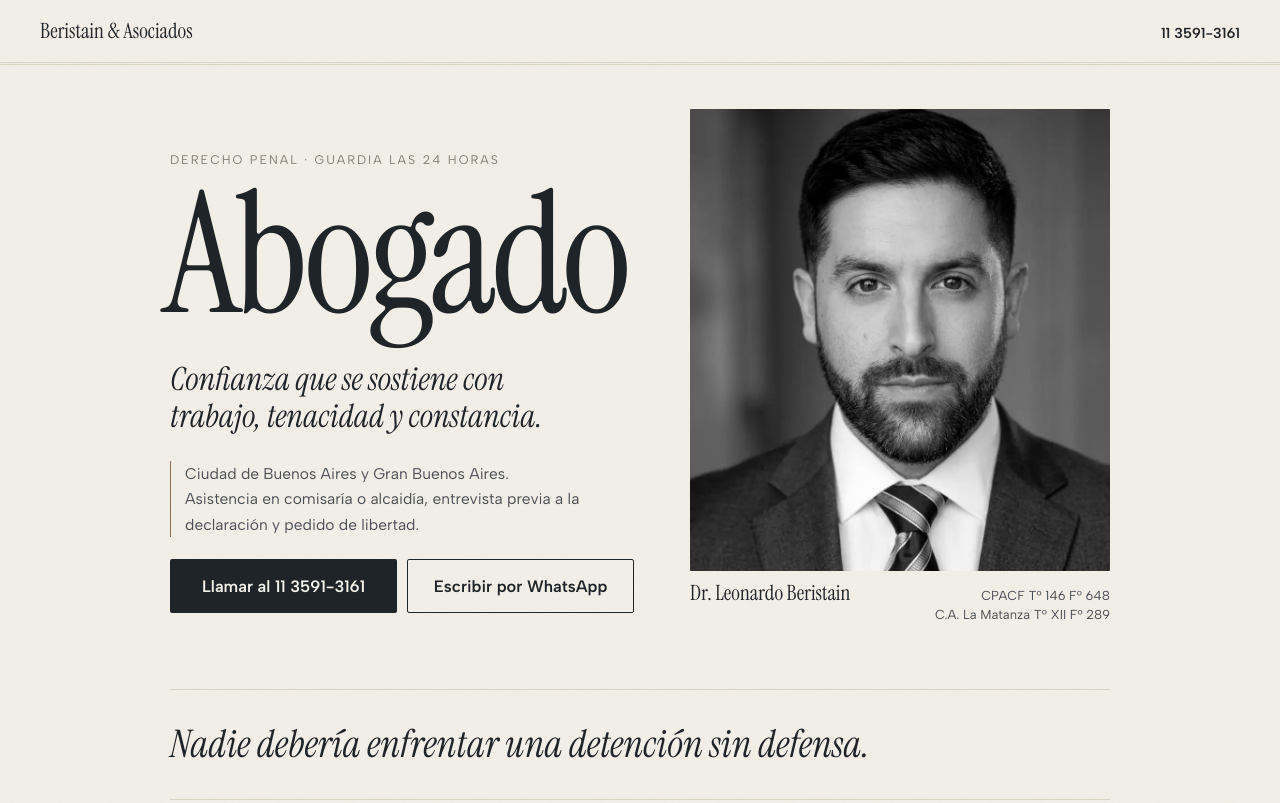
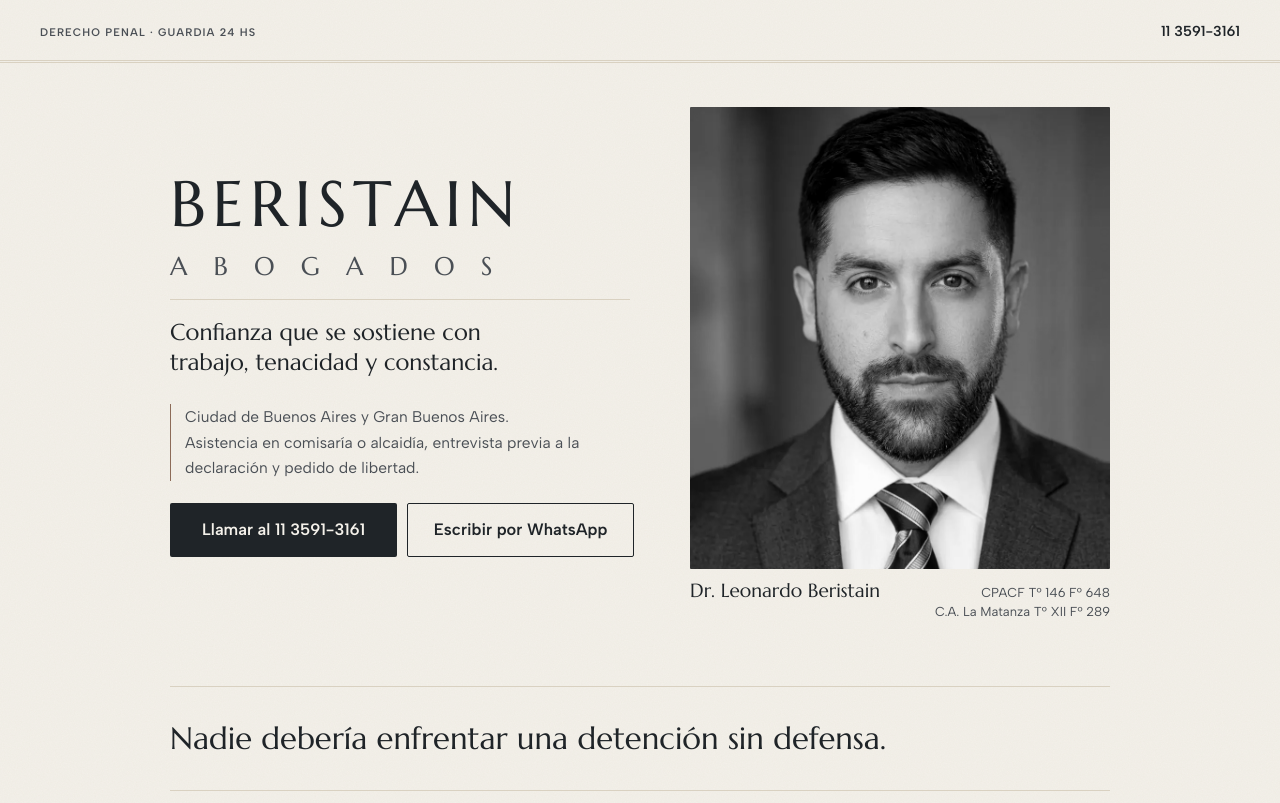
Before and after one commit to bleonardo12/beristainAsociados, a plain HTML site: page frontend/detenidos.html in a window 1280 px wide. Shown: the top 803 px of the page. Drawn offline with Linux system fonts and the light colour scheme.

Commit message:
feat(penal): detenidos con tipografia Marcellus y titulo Beristain Abogados
Titulo en mayusculas espaciadas, sin italicas. Fuente Marcellus (OFL) alojada en fonts/.

```diff
--- a/frontend/detenidos.html
+++ b/frontend/detenidos.html
@@ -7,16 +7,15 @@
 <meta name="description" content="Asistencia letrada a personas detenidas en la Ciudad de Buenos Aires y el Gran Buenos Aires: presencia en comisaría o alcaidía, entrevista previa a la declaración y pedido de excarcelación.">
 <link rel="canonical" href="https://www.beristainyasociados.com.ar/detenidos.html">
 <meta name="robots" content="index, follow">
-<link rel="preload" href="fonts/instrument-serif-latin.woff2" as="font" type="font/woff2" crossorigin>
+<link rel="preload" href="fonts/marcellus-latin.woff2" as="font" type="font/woff2" crossorigin>
 <link rel="preload" href="fonts/albert-sans-latin.woff2" as="font" type="font/woff2" crossorigin>
 <link rel="icon" href="favicon.ico" sizes="32x32">
 <script async src="https://www.googletagmanager.com/gtag/js?id=G-MLZ2VR5SYR"></script>
 <script>window.dataLayer=window.dataLayer||[];function gtag(){dataLayer.push(arguments);}var _h=location.hostname;if(_h!=='www.beristainyasociados.com.ar'&&_h!=='beristainyasociados.com.ar'){window['ga-disable-G-MLZ2VR5SYR']=true;window['ga-disable-AW-11107730225']=true;}gtag('js',new Date());gtag('config','G-MLZ2VR5SYR');gtag('config','AW-11107730225');</script>
 <style>
-@font-face{font-family:'Instrument Serif';font-style:normal;font-weight:400;font-display:swap;src:url(fonts/instrument-serif-latin.woff2) format('woff2')}
-@font-face{font-family:'Instrument Serif';font-style:italic;font-weight:400;font-display:swap;src:url(fonts/instrument-serif-italic-latin.woff2) format('woff2')}
+@font-face{font-family:'Marcellus';font-style:normal;font-weight:400;font-display:swap;src:url(fonts/marcellus-latin.woff2) format('woff2')}
 @font-face{font-family:'Albert Sans';font-style:normal;font-weight:400 700;font-display:swap;src:url(fonts/albert-sans-latin.woff2) format('woff2')}
-:root{--papel:#F4F1EA;--linea:#D9D1C1;--tinta:#1F2428;--tinta2:#4A4F55;--gris:#857F74;--sepia:#8C6B58;--serif:'Instrument Serif',Georgia,serif;--sans:'Albert Sans',system-ui,sans-serif}
+:root{--papel:#F4F1EA;--linea:#D9D1C1;--tinta:#1F2428;--tinta2:#4A4F55;--gris:#857F74;--sepia:#8C6B58;--serif:'Marcellus',Georgia,'Times New Roman',serif;--sans:'Albert Sans',system-ui,sans-serif}
 *{box-sizing:border-box}
 html{-webkit-text-size-adjust:100%}
 body{margin:0;color:var(--tinta);font-family:var(--sans);font-size:17px;line-height:1.65;padding-bottom:80px;background-color:var(--papel);
@@ -27,15 +26,15 @@ p{margin:0 0 14px}
 
 /* Membrete */
 .hdr{display:flex;align-items:baseline;justify-content:space-between;gap:12px;padding:16px 22px 13px;border-bottom:3px double var(--linea)}
-.marca{text-decoration:none;font-family:var(--serif);font-size:21px;line-height:1.1}
+.marca{text-decoration:none;white-space:nowrap;font-size:11px;font-weight:600;letter-spacing:.1em;text-transform:uppercase;color:var(--tinta2)}
 .hdr-tel{font-size:14.5px;font-weight:600;text-decoration:none;white-space:nowrap;font-variant-numeric:tabular-nums}
 
 .hoja{max-width:700px;margin:0 auto;padding:0 22px}
 
 /* Portada */
-.materia{font-size:12.5px;letter-spacing:.16em;text-transform:uppercase;color:var(--gris);margin:30px 0 12px}
-h1{font-family:var(--serif);font-weight:400;font-size:min(28.5vw,150px);line-height:.86;letter-spacing:-.03em;margin:0 0 .2em -.04em}
-.lema{font-family:var(--serif);font-style:italic;font-size:25px;line-height:1.15;margin:0 0 20px;text-wrap:balance}
+h1{font-family:var(--serif);font-weight:400;text-transform:uppercase;font-size:min(14.6vw,64px);line-height:1;letter-spacing:.1em;margin:38px 0 20px;white-space:nowrap}
+h1 span{display:block;font-size:.4em;letter-spacing:1.02em;margin-top:.7em;color:var(--tinta2)}
+.lema{font-family:var(--serif);font-size:20px;line-height:1.3;margin:0 0 22px;padding-top:18px;border-top:1px solid var(--linea);text-wrap:balance}
 .ambito{font-size:15.5px;color:var(--tinta2);margin:0 0 22px;padding-left:14px;border-left:1px solid var(--sepia)}
 .acciones{display:grid;gap:10px}
 .btn{display:flex;align-items:center;justify-content:center;min-height:54px;padding:10px 18px;border-radius:2px;text-decoration:none;font-weight:600;font-size:16.5px;text-align:center;font-variant-numeric:tabular-nums}
@@ -45,15 +44,15 @@ h1{font-family:var(--serif);font-weight:400;font-size:min(28.5vw,150px);line-hei
 .retrato{margin:30px 0 0}
 .retrato img{width:100%;height:auto;aspect-ratio:5/4;object-fit:cover;object-position:50% 14%;filter:grayscale(1) contrast(1.04);border-radius:1px}
 .retrato figcaption{padding:10px 0 0;font-size:13px;line-height:1.5;color:var(--tinta2)}
-.retrato figcaption strong{display:block;font-family:var(--serif);font-weight:400;font-size:21px;line-height:1.2;color:var(--tinta);white-space:nowrap;margin-bottom:2px}
+.retrato figcaption strong{display:block;font-family:var(--serif);font-weight:400;font-size:19px;line-height:1.2;color:var(--tinta);white-space:nowrap;margin-bottom:2px}
 .retrato figcaption span{font-variant-numeric:tabular-nums}
 
 /* Epígrafe */
-.epigrafe{font-family:var(--serif);font-style:italic;font-size:27px;line-height:1.18;margin:40px 0 8px;padding:22px 0;border-top:1px solid var(--linea);border-bottom:1px solid var(--linea);text-wrap:balance}
+.epigrafe{font-family:var(--serif);font-size:23px;line-height:1.28;margin:40px 0 8px;padding:22px 0;border-top:1px solid var(--linea);border-bottom:1px solid var(--linea);text-wrap:balance}
 
 /* Apartados numerados como en un escrito */
 section{padding:34px 0 6px}
-h2{font-family:var(--serif);font-weight:400;font-size:28px;line-height:1.12;margin:0 0 14px}
+h2{font-family:var(--serif);font-weight:400;font-size:24px;line-height:1.2;margin:0 0 14px}
 h2 .num{display:block;font-family:var(--sans);font-size:13px;font-weight:600;letter-spacing:.14em;color:var(--sepia);margin-bottom:6px}
 h2 .num::after{content:'';display:inline-block;vertical-align:middle;width:26px;height:1px;background:var(--sepia);margin-left:10px;opacity:.7}
 
@@ -76,14 +75,14 @@ h2 .num::after{content:'';display:inline-block;vertical-align:middle;width:26px;
 .caratula h3{font-family:var(--sans);font-size:12px;font-weight:600;letter-spacing:.16em;text-transform:uppercase;text-align:center;margin:0 0 16px;color:var(--tinta2)}
 .caratula dl{margin:0}
 .caratula div{margin:0 0 14px}
-.caratula dt{display:flex;align-items:baseline;font-family:var(--serif);font-size:21px;line-height:1.2}
+.caratula dt{display:flex;align-items:baseline;font-family:var(--serif);font-size:18.5px;line-height:1.25}
 .caratula dt::after{content:'';flex:1;margin:0 0 4px 8px;border-bottom:1px dotted var(--gris)}
 .caratula dd{margin:2px 0 0;font-size:13.5px;color:var(--gris)}
 .nota{font-size:14.5px;color:var(--tinta2)}
 
 /* Texto central */
-.cuerpo{font-family:var(--serif);font-size:23px;line-height:1.32}
-.cuerpo::first-letter{float:left;font-size:66px;line-height:.82;padding:6px 8px 0 0}
+.cuerpo{font-family:var(--serif);font-size:20px;line-height:1.42}
+.cuerpo::first-letter{float:left;font-size:62px;line-height:.84;padding:5px 9px 0 0}
 
 /* Lista de documentación para ir tildando */
 .tildes{list-style:none;margin:0 0 14px;padding:0}
@@ -100,7 +99,7 @@ h2 .num::after{content:'';display:inline-block;vertical-align:middle;width:26px;
 .fueros{margin:0;padding:0;list-style:none}
 .fueros li{display:grid;grid-template-columns:1fr;gap:2px;padding:12px 0;border-top:1px solid var(--linea)}
 .fueros li:last-child{border-bottom:1px solid var(--linea)}
-.fueros strong{font-family:var(--serif);font-weight:400;font-size:21px;line-height:1.2}
+.fueros strong{font-family:var(--serif);font-weight:400;font-size:18.5px;line-height:1.25}
 .fueros span{font-size:14.5px;color:var(--tinta2)}
 
 /* Cierre */
@@ -108,9 +107,9 @@ h2 .num::after{content:'';display:inline-block;vertical-align:middle;width:26px;
 .cierre .guardia{margin:0 0 18px}
 .cierre .guardia a{font-weight:600;text-decoration:none;white-space:nowrap}
 .formula{text-align:right;margin:34px 0 0}
-.formula em{display:block;font-family:var(--serif);font-size:24px;line-height:1.1;margin-bottom:10px}
+.formula em{display:block;font-family:var(--serif);font-style:normal;font-size:21px;line-height:1.1;margin-bottom:10px}
 .formula span{display:inline-block;border-top:1px solid var(--tinta);padding-top:8px;font-size:13.5px;line-height:1.5;color:var(--tinta2);min-width:220px}
-.formula strong{display:block;font-family:var(--serif);font-weight:400;font-size:20px;color:var(--tinta)}
+.formula strong{display:block;font-family:var(--serif);font-weight:400;font-size:18.5px;color:var(--tinta)}
 .pie{font-size:12.5px;line-height:1.55;color:var(--gris);padding:18px 0 26px;margin-top:36px;border-top:3px double var(--linea)}
 .pie a{color:var(--tinta2)}
 
@@ -122,19 +121,19 @@ h2 .num::after{content:'';display:inline-block;vertical-align:middle;width:26px;
   .hdr{padding:20px 40px 16px}
   .hoja{max-width:1020px;padding:0 40px}
   .portada{display:grid;grid-template-columns:1.05fr .95fr;gap:56px;align-items:center;padding-top:44px}
-  h1{font-size:min(13.5vw,168px)}
-  .lema{font-size:32px;margin-bottom:26px}
+  h1{font-size:min(5.6vw,64px);margin-top:0}
+  .lema{font-size:23px;margin-bottom:26px;max-width:460px}
   .acciones{grid-template-columns:1fr 1fr;max-width:520px}
   .retrato{margin:0}
   .retrato img{aspect-ratio:10/11;object-position:50% 8%}
   .retrato figcaption{display:flex;justify-content:space-between;gap:14px;align-items:baseline}
   .retrato figcaption span{text-align:right}
-  .epigrafe{font-size:38px;margin-top:64px;padding:32px 0}
+  .epigrafe{font-size:31px;margin-top:64px;padding:32px 0}
   section{display:grid;grid-template-columns:200px 1fr;gap:0 40px;padding:52px 0 10px}
   section > *{grid-column:2}
-  section > h2{grid-column:1 / -1;display:grid;grid-template-columns:200px 1fr;gap:0 40px;font-size:36px;margin-bottom:18px}
+  section > h2{grid-column:1 / -1;display:grid;grid-template-columns:200px 1fr;gap:0 40px;font-size:30px;margin-bottom:18px}
   h2 .num{margin:14px 0 0}
-  .cuerpo{font-size:28px}
+  .cuerpo{font-size:24px}
   .fueros li{grid-template-columns:1fr 1.3fr;gap:20px;align-items:baseline}
   .barra{display:none}
 }
@@ -143,7 +142,7 @@ h2 .num::after{content:'';display:inline-block;vertical-align:middle;width:26px;
 <body>
 
 <header class="hdr" id="hdr">
-  <a href="index.html" class="marca" aria-label="Beristain y Asociados, inicio">Beristain &amp; Asociados</a>
+  <a href="index.html" class="marca" aria-label="Beristain y Asociados, inicio">Derecho penal · Guardia 24 hs</a>
   <a href="tel:+5491135913161" class="hdr-tel" data-ga="call">11 3591-3161</a>
 </header>
 
@@ -151,8 +150,7 @@ h2 .num::after{content:'';display:inline-block;vertical-align:middle;width:26px;
 
   <div class="portada">
     <div>
-      <p class="materia">Derecho penal · Guardia las 24 horas</p>
-      <h1>Abogado</h1>
+      <h1>Beristain <span>Abogados</span></h1>
       <p class="lema">Confianza que se sostiene con trabajo, tenacidad y constancia.</p>
       <p class="ambito">Ciudad de Buenos Aires y Gran Buenos Aires.<br>Asistencia en comisaría o alcaidía, entrevista previa a la declaración y pedido de libertad.</p>
       <div class="acciones">
```
Also changed, not shown: frontend/fonts/marcellus-latin.woff2 (added).
